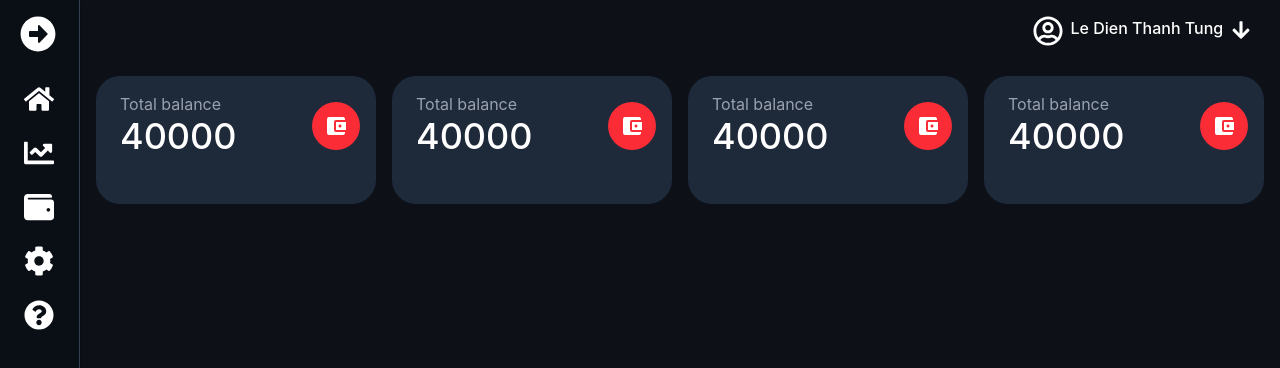
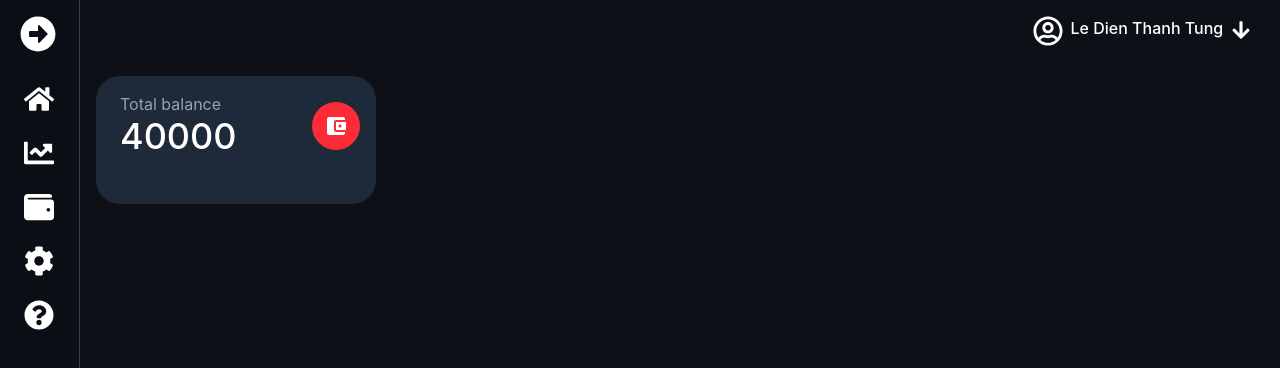
Before and after one commit to rigby200602/expense-tracking, a React (Vite) app: page / in a window 1280 px wide. Shown: the top 368 px of the page. Built offline with nearby package versions, Linux system fonts and the light colour scheme.

Commit message:
fix: refactor Card component to accept props for label, number, and icon

```diff
--- a/src/components/Card.tsx
+++ b/src/components/Card.tsx
@@ -1,15 +1,21 @@
-import { MdAccountBalanceWallet } from "react-icons/md";
+;import type { ComponentType} from "react";
 
-const Card = () => {
+type CardProps = {
+    label: string;
+    num: number;
+    Icon: ComponentType<React.SVGProps<SVGSVGElement>>; // Optional icon prop
+}
+
+const Card = ({label,num, Icon}: CardProps) => {
   return (
     <div className="flex min-w-52 h-32 bg-gray-800 rounded-3xl p-4">
         <div className="flex flex-col mx-2">
-          <p className="text-gray-400">Total balance</p>
-          <p className="text-white font-medium text-4xl">40000</p>
+          <p className="text-gray-400">{label}</p>
+          <p className="text-white font-medium text-4xl">{num}</p>
         </div>
         <div className="bg-red-500 w-12 h-12 rounded-full p-3 ml-auto my-[4%]">
           <button className="cursor-pointer">
-            <MdAccountBalanceWallet className="text-2xl text-white" />
+            <Icon className="text-2xl text-white" />
           </button>
         </div>
       </div>
--- a/src/pages/Home.tsx
+++ b/src/pages/Home.tsx
@@ -1,14 +1,12 @@
 import Card from "../components/Card";
+import { MdAccountBalanceWallet } from "react-icons/md";
 
 
 const Home = () => {
   return (
     <div>
       <div className="grid grid-cols-2 md:grid-cols-3 lg:grid-cols-4 gap-4 flex-wrap mt-15">
-        <Card/>
-        <Card/>
-        <Card/>
-        <Card/>
+        <Card label="Total balance" num={40000} Icon={MdAccountBalanceWallet}/>
       </div>
     </div>
   );
```
